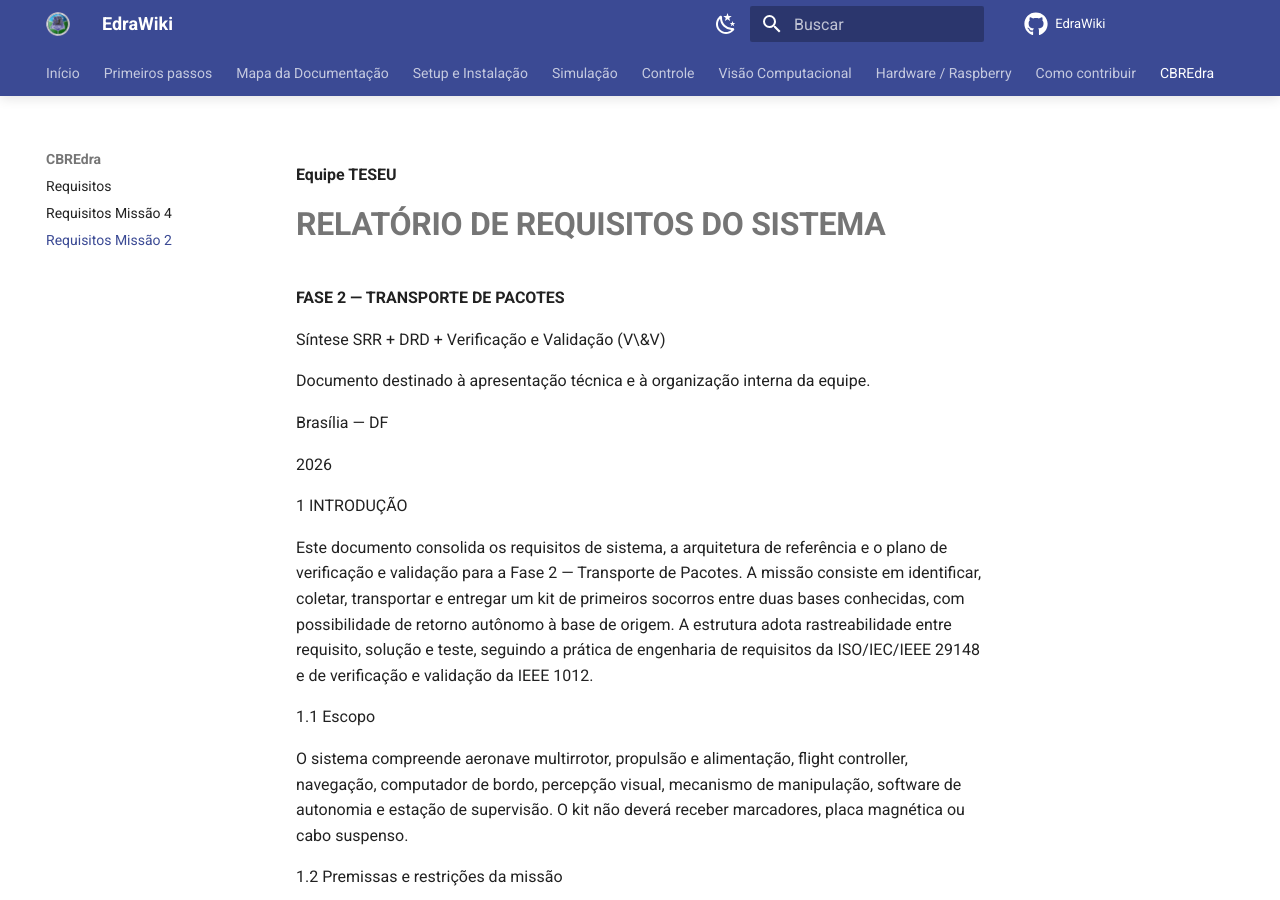
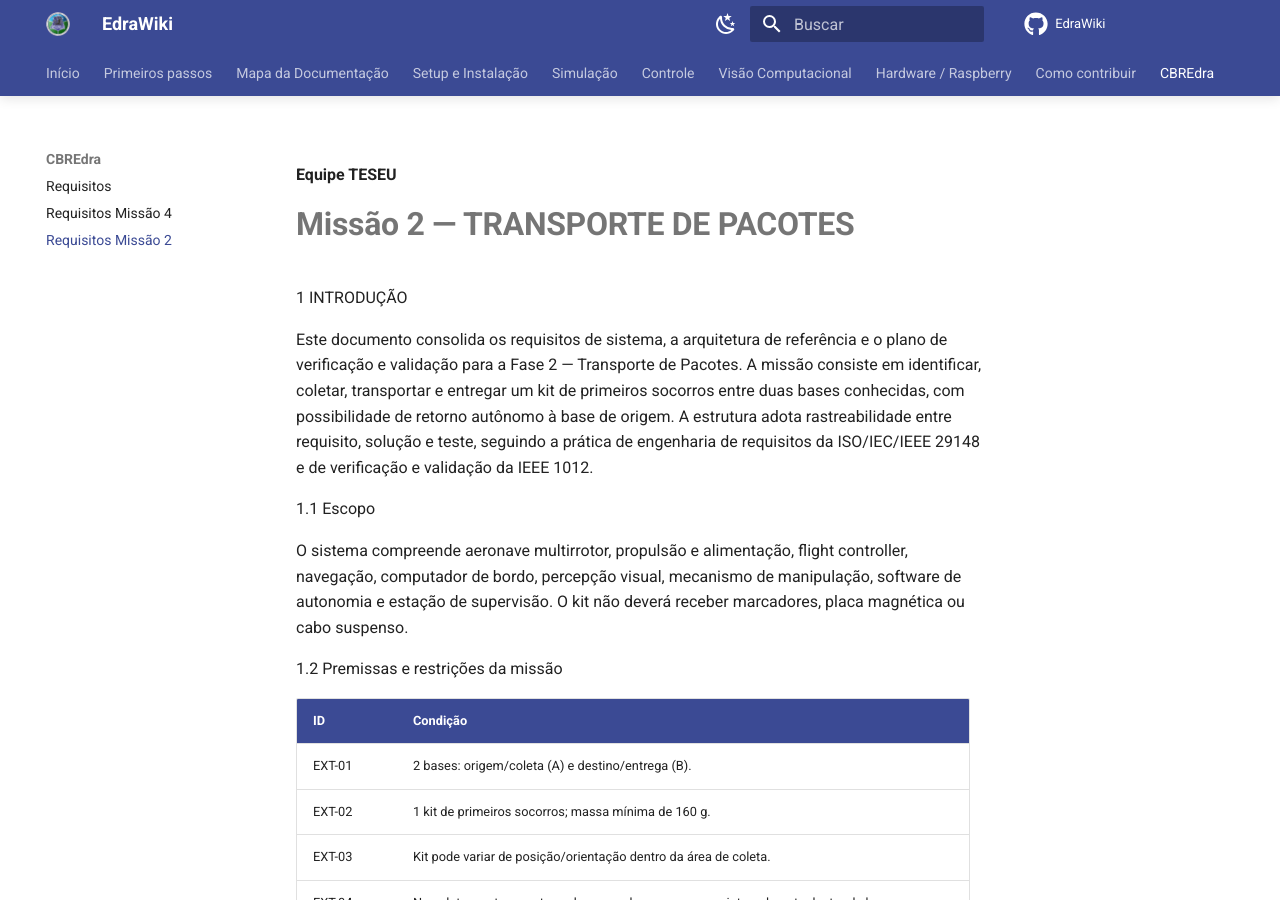
Before and after one commit to edra-unb-fga/EdraWiki, an MkDocs documentation site: the page built from docs/CBREdra/missao-2-teseu-controle.md, in a window 1280 px wide and 900 px high. Built offline with MkDocs 1.6.1 and Material for MkDocs 9.7.7, drawn with Linux system fonts in a browser that asks for light colours; comment, search, counter and statistics services are not loaded.

Commit message:
Revise document title and streamline content
Updated the document title and removed outdated sections.

```diff
--- a/docs/CBREdra/missao-2-teseu-controle.md
+++ b/docs/CBREdra/missao-2-teseu-controle.md
@@ -1,16 +1,6 @@
 **Equipe TESEU**
 
-# **RELATÓRIO DE REQUISITOS DO SISTEMA**
-
-**FASE 2 — TRANSPORTE DE PACOTES**
-
-Síntese SRR \+ DRD \+ Verificação e Validação (V\&V)
-
-Documento destinado à apresentação técnica e à organização interna da equipe.
-
-Brasília — DF
-
-2026
+# **Missão 2 — TRANSPORTE DE PACOTES**
 
 1 INTRODUÇÃO
 
```
